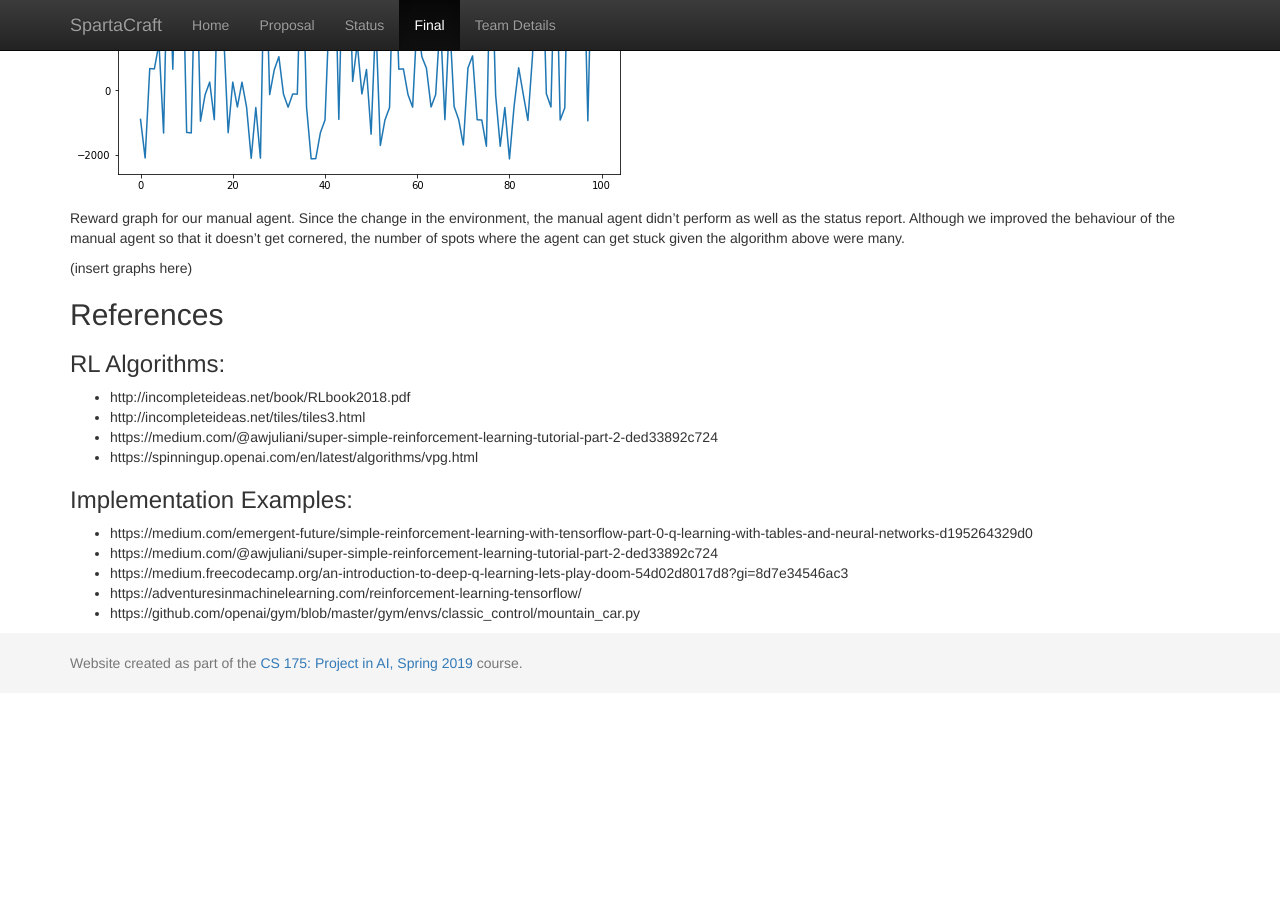
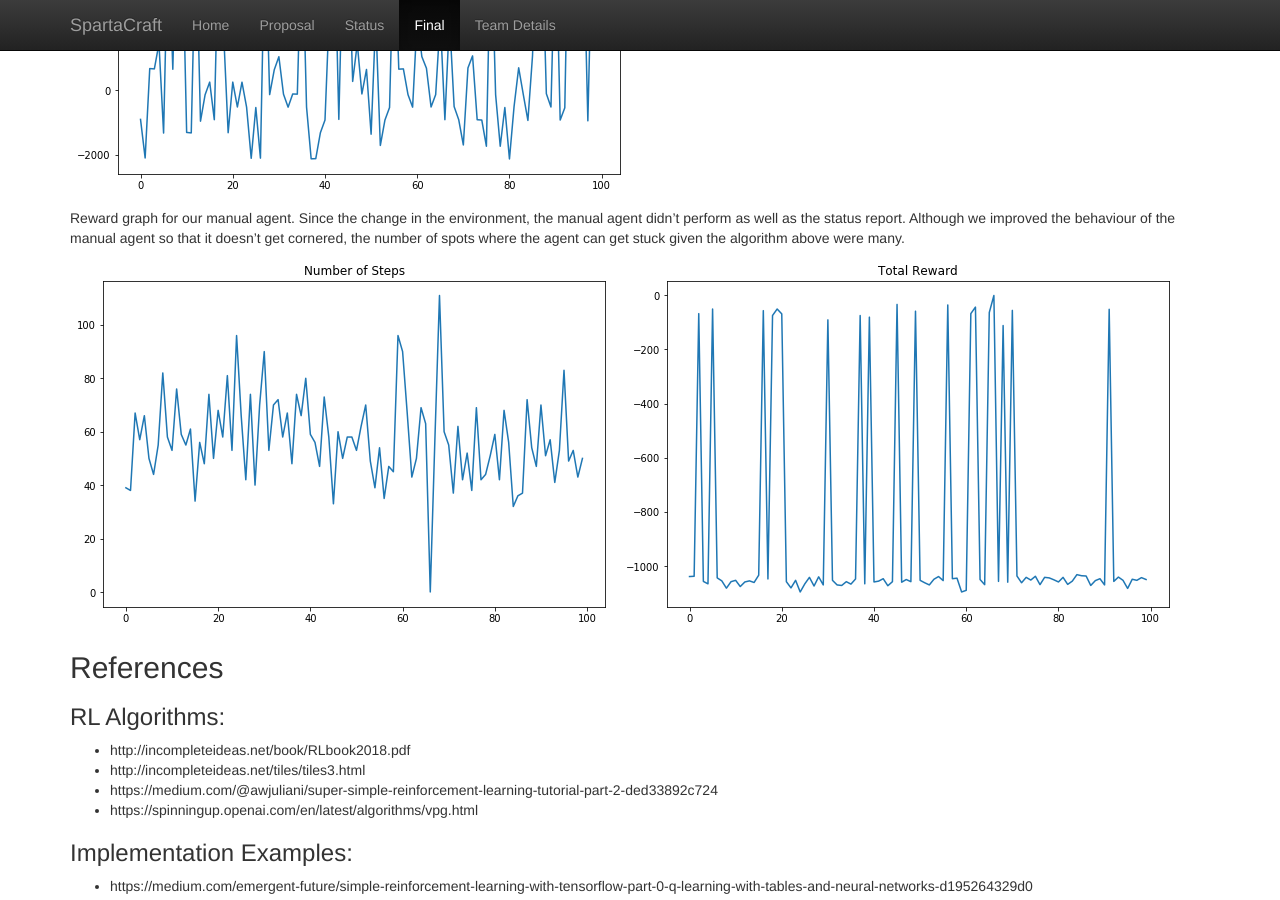
Before and after one commit to brongan/SpartaCraft, a Jekyll site: the page built from docs/final.md, in a window 1280 px wide and 900 px high, scrolled down 3967 px. Built offline with Jekyll 4.4.1, drawn with Linux system fonts in a browser that asks for light colours; formulas are drawn with MathJax 3; before the commit the page ends 4660 px from its top, so only the background shows below that.

Commit message:
Add VPG agent graphs

```diff
--- a/docs/final.md
+++ b/docs/final.md
@@ -134,7 +134,8 @@ Qualitatively, our goal is for the agent to appear intelligent and behave simila
 Reward graph for our manual agent. Since the change in the environment, the manual agent didn't perform as well as the status report. Although we improved the behaviour of the manual agent so that it doesn't get cornered, the number of spots where the agent can get stuck given the algorithm above were many.
 
 
-(insert graphs here)
+<img src="VPG_Agent_Num_Steps.png" />
+<img src="VPG_Agent_Total_Reward.png" />
 
 ## References
 ### RL Algorithms:
```
Also changed, not shown: docs/VPG_Agent_Num_Steps.png (added), docs/VPG_Agent_Total_Reward.png (added).
